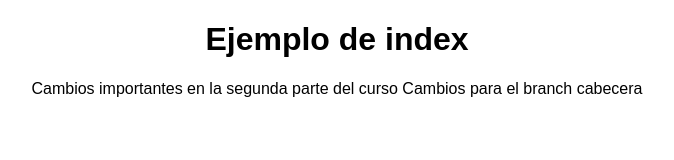
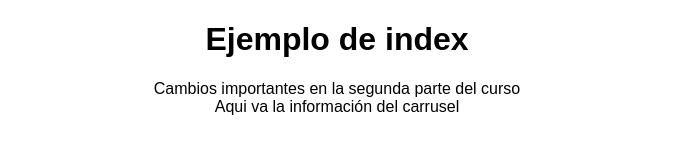
Before and after one commit to ivansanchez9322/hyperblog, a plain HTML site: page index.html in a window 1280 px wide. Shown: the whole page, without its empty margins (303-977 px from the left). Drawn offline with Linux system fonts and the light colour scheme.

Commit message:
cambios de cabecera div

```diff
--- a/index.html
+++ b/index.html
@@ -11,8 +11,8 @@
   <body>
     Cambios importantes en la segunda parte del curso
 
-
-    Cambios para el branch cabecera
-
+    <div>
+      Aqui va la información del carrusel
+    </div>
   </body>
 </html>
```
